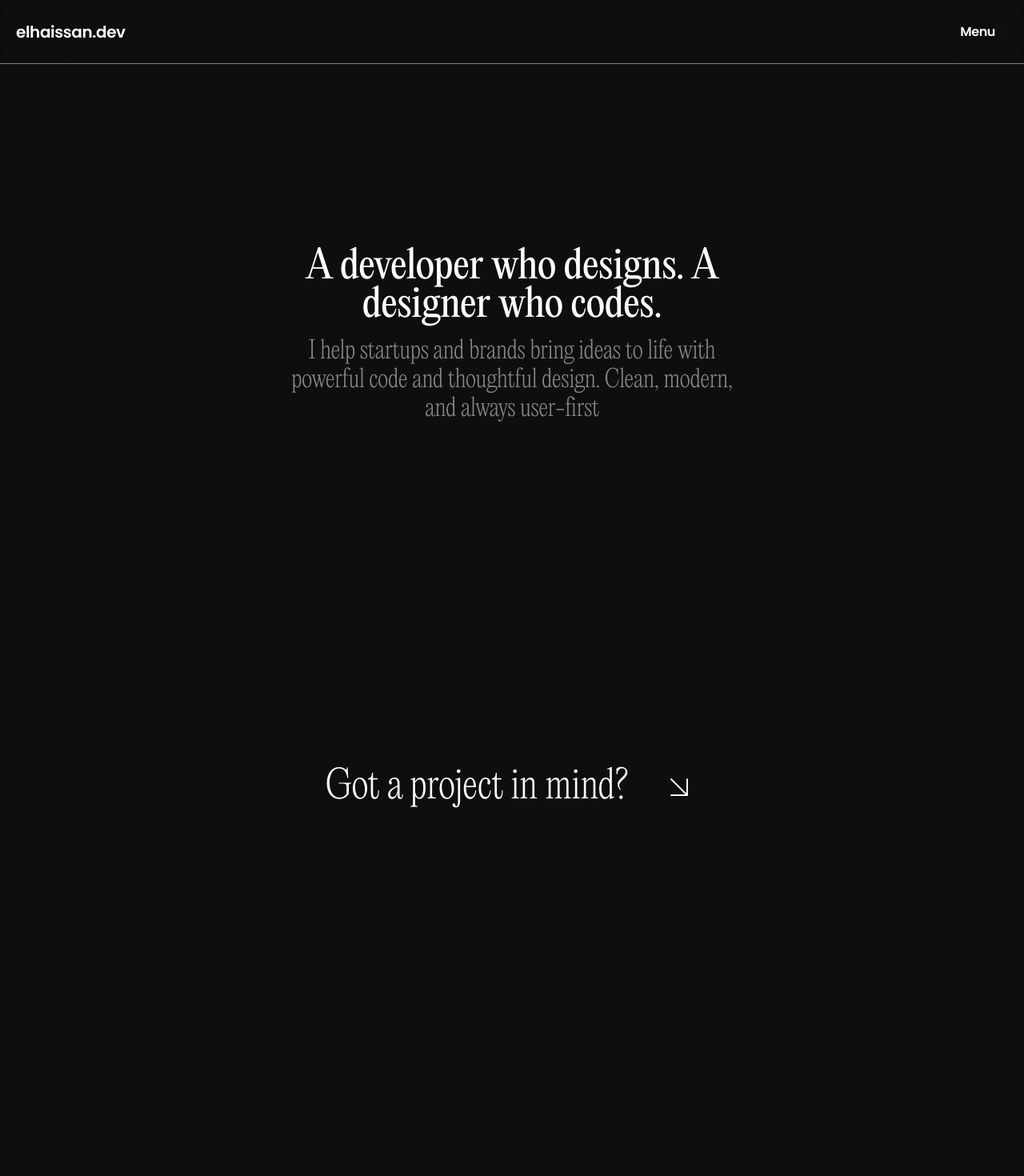
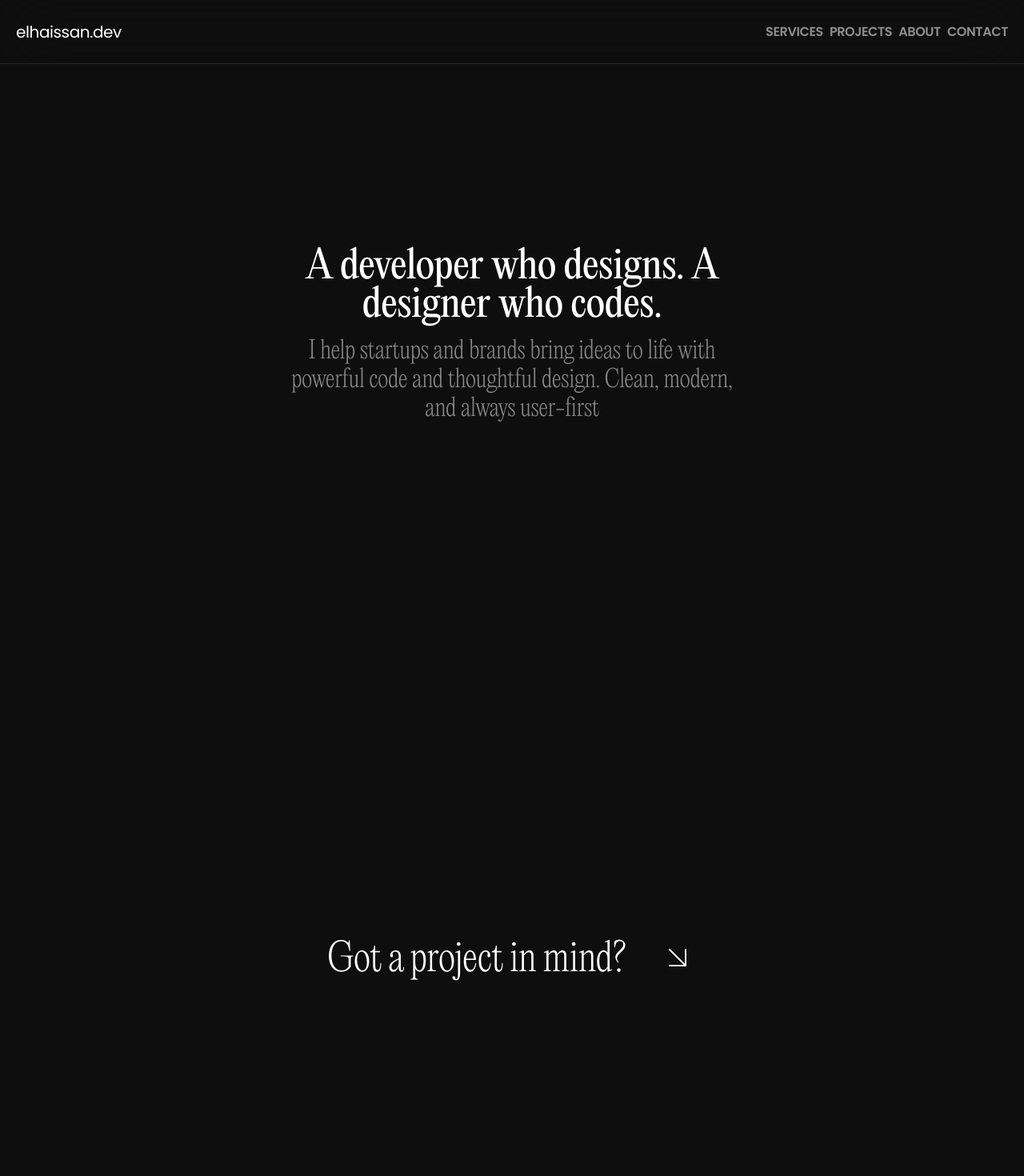
Before and after one commit to mohamed-elhaissan/next-casewellsupply, a Next.js app: page / in a window 1280 px wide. Shown: the top 1470 px of the page at 80% size. Before the commit the page ends 1168 px from the top, so only its background shows below. Built offline with nearby package versions, Linux system fonts and the light colour scheme.

Commit message:
updating

```diff
--- a/app/components/Footer.tsx
+++ b/app/components/Footer.tsx
@@ -1,17 +1,89 @@
+"use client";
+
 import Link from "next/link";
 import Image from "next/image";
 import arrow from "../../public/image/arrow.svg";
+import { motion } from "framer-motion";
+
 export default function About() {
+  const currentDate = new Date();
   return (
-    <div
-      className="   flex items-center p-40
-     flex-col justify-center  rounded-2xl"
-    >
-      <Link href={","} className="flex items-center justify-center gap-10">
-        <h2 className="light  text-5xl">Got a project in mind?</h2>
-        <Image src={arrow} alt="arrow Svg" />
-      </Link>
-      <div></div>
+    <div className="h-screen     rounded-2xl">
+      <div
+        className="flex items-center p-40
+     flex-col justify-center h-full"
+      >
+        <Link href={","}>
+          <motion.div
+            initial="initial"
+            whileHover="hovered"
+            className="flex items-center   justify-center gap-10 overflow-hidden"
+          >
+            <h2 className="light  text-5xl flex gap-2">
+              {"Got a project in mind?"
+                .split(" ")
+                .map((item: string, index: number) => (
+                  <motion.span
+                    variants={{
+                      initial: {
+                        marginLeft: 0,
+                      },
+                      hovered: {
+                        marginLeft: 10,
+                      },
+                    }}
+                    className="inline-block"
+                    key={index}
+                  >
+                    {item}
+                  </motion.span>
+                ))}
+            </h2>
+            <div className="relative">
+              <motion.span
+                className="inline-block"
+                variants={{
+                  initial: {
+                    y: "-100%",
+                  },
+                  hovered: {
+                    y: 0,
+                  },
+                }}
+              >
+                <Image src={arrow} alt="arrow Svg" />
+              </motion.span>
+              <motion.span
+                variants={{
+                  initial: {
+                    y: "0",
+                  },
+                  hovered: {
+                    y: "100%",
+                  },
+                }}
+                className="inline-block absolute inset-0"
+              >
+                <Image src={arrow} alt="arrow Svg" />
+              </motion.span>
+            </div>
+          </motion.div>
+        </Link>
+      </div>
+      <div className="flex justify-between regular items-center p-4 border-t border-t-[#272727]">
+        <div className="flex gap-5 items-center justify-center">
+          <Link href={""} className="hoveredLink ">
+            Instagram
+          </Link>
+          <Link href={""} className="hoveredLink">
+            LinkedIn
+          </Link>
+          <Link href={""} className="hoveredLink">
+            Github
+          </Link>
+        </div>
+        <span>&copy; {currentDate.getFullYear()}</span>
+      </div>
     </div>
   );
 }
--- a/app/components/Header.tsx
+++ b/app/components/Header.tsx
@@ -2,6 +2,8 @@
 import { AnimatePresence, motion } from "framer-motion";
 import TextAnimation from "./TextAnimation";
 import { useState } from "react";
+import Link from "next/link";
+
 export default function Header() {
   const [openMenu, setOpenMenu] = useState(false);
 
@@ -23,14 +25,11 @@
       transition={{
         ease: "easeInOut",
       }}
-      style={{
-        borderBottom : "1px solid gray"
-      }}
-      className="flex h-[10vh] min-h-[60px] max-h-[80px] text-white fixed z-40 w-full top-0 left-0 font-semibold p-5 bg-whit/40  backdrop-blur-2xl  justify-between items-center "
+      className="flex h-[10vh] min-h-[60px] border-b border-b-[#272727] max-h-[80px] text-white fixed z-40 w-full top-0 left-0  p-5 bg-whit/40  backdrop-blur-2xl  justify-between items-center "
     >
       <h1 className="text-xl">elhaissan.dev</h1>
 
-      <button
+      {/* <button
         onClick={() => setOpenMenu(!openMenu)}
         className="hover:bg-[var(--hoveredBackground)] hover:text-[var(--foreground)]  relative z-50  px-4 py-1 rounded-md cursor-pointer"
       >
@@ -87,7 +86,35 @@
             </nav>
           </motion.div>
         )}
-      </AnimatePresence>
+      </AnimatePresence> */}
+      <nav>
+        <div className="h-full flex  gap-2 items-center justify-center">
+          <Link
+            href={""}
+            className="py-1   cursor-pointer font-semibold uppercase hoveredLink "
+          >
+            <TextAnimation title="Services" semiTitle="Services" />
+          </Link>
+          <Link
+            href={""}
+            className="py-1    font-semibold uppercase hoveredLink cursor-pointer "
+          >
+            <TextAnimation title="Projects" semiTitle="Projects" />
+          </Link>
+          <Link
+            href={""}
+            className="py-1    font-semibold uppercase hoveredLink cursor-pointer "
+          >
+            <TextAnimation title="About" semiTitle="About" />
+          </Link>
+          <Link
+            href={""}
+            className=" rounded-md   font-semibold uppercase hoveredLink cursor-pointer "
+          >
+            <TextAnimation title="Contact" semiTitle="Contact" />
+          </Link>
+        </div>
+      </nav>
     </motion.header>
   );
 }
--- a/app/globals.css
+++ b/app/globals.css
@@ -4,6 +4,7 @@
   --background: #ffffff;
   --foreground: #0e0e0e;
   --hoveredBackground: #befc65;
+  --links-color: #8f8f8f;
 }
 
 @theme inline {
@@ -36,5 +37,11 @@
   font-family: "italic";
 }
 .regular {
-  font-family: 'regular';
+  font-family: "regular";
 }
+.hoveredLink {
+  color: var(--links-color);
+}
+.hoveredLink:hover {
+  color: white;
+}
```
